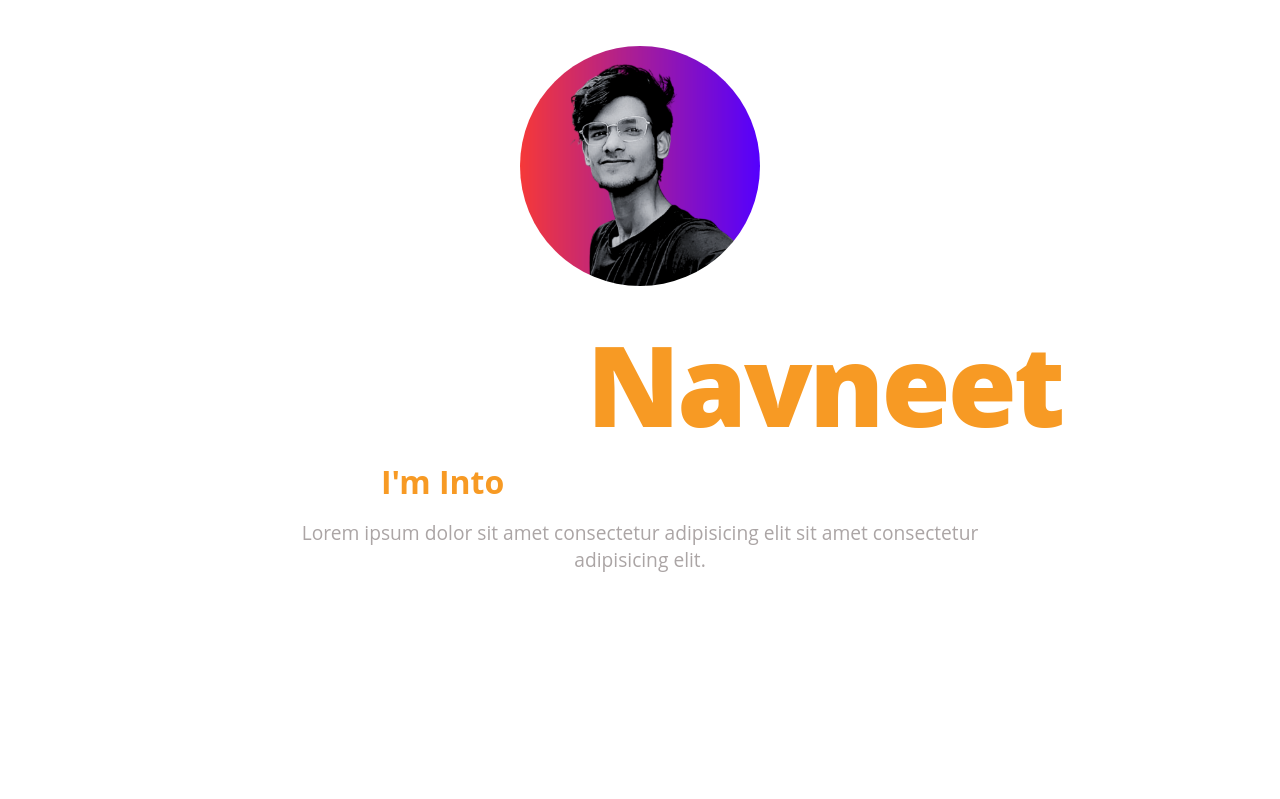
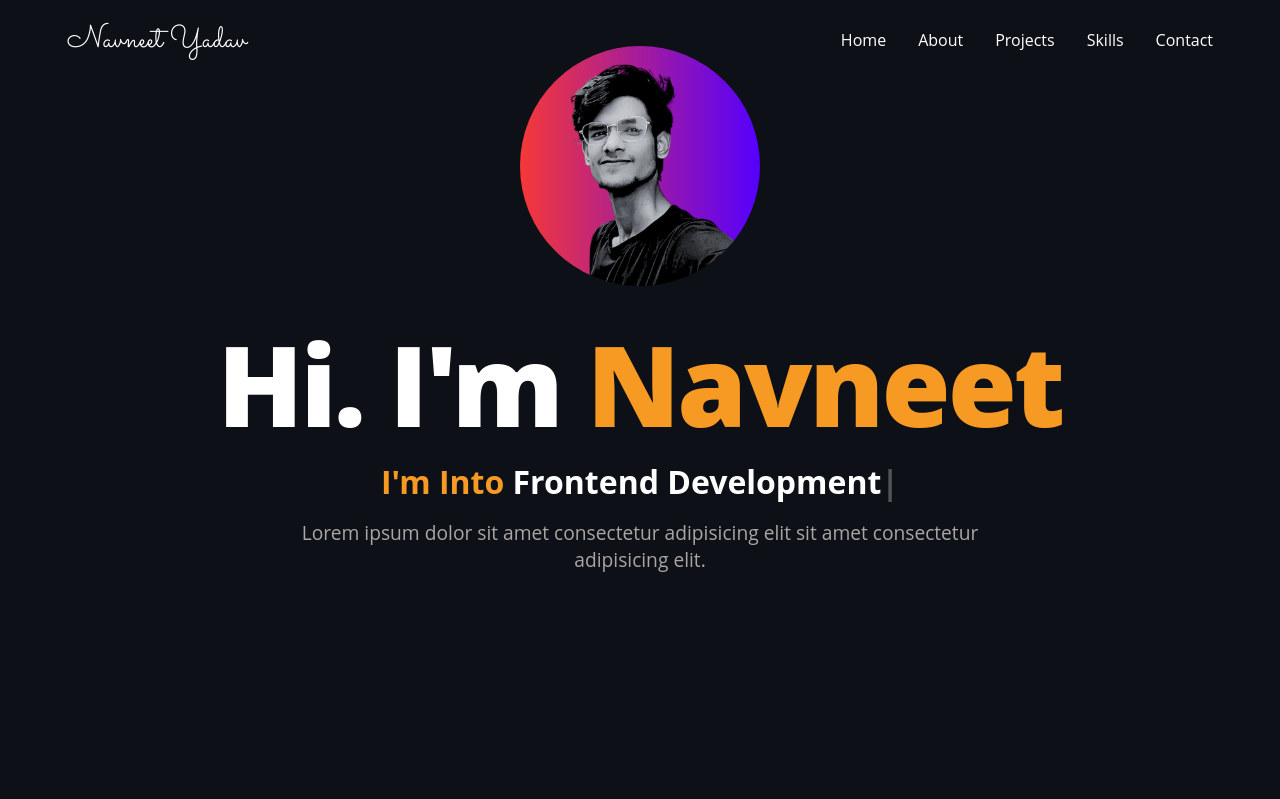
Before and after one commit to navneetyadavv/Portfolio, a React (Vite) app: page / in a window 1280 px wide. Shown: the top 799 px of the page. Built offline with nearby package versions, Linux system fonts and the light colour scheme.

Commit message:
index.css Updated

```diff
--- a/src/index.css
+++ b/src/index.css
@@ -48,3 +48,7 @@ a:visited,
 a:active{
   outline: none;
 }
+
+body{
+  background-color: #0D1117;
+}
```
